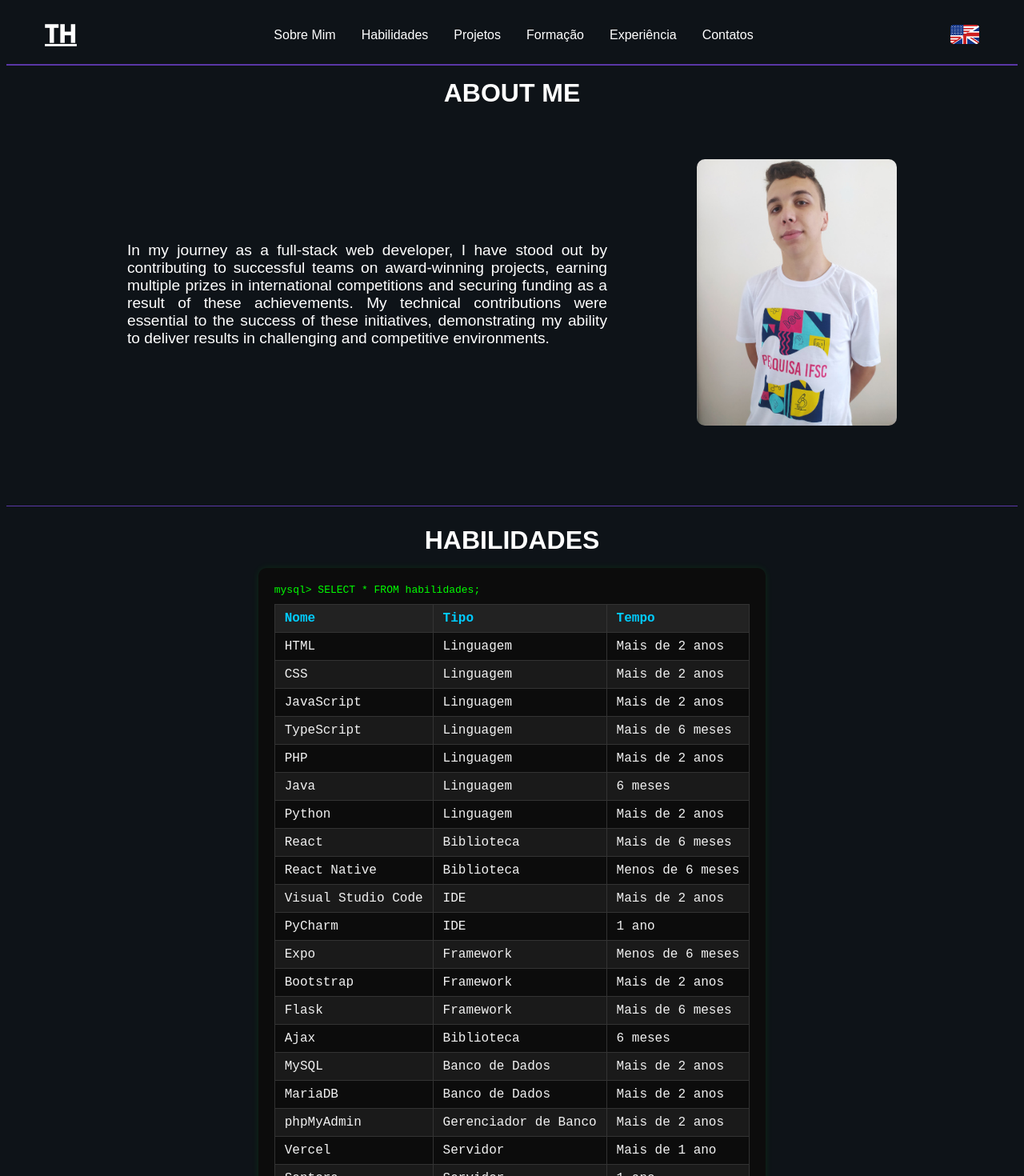
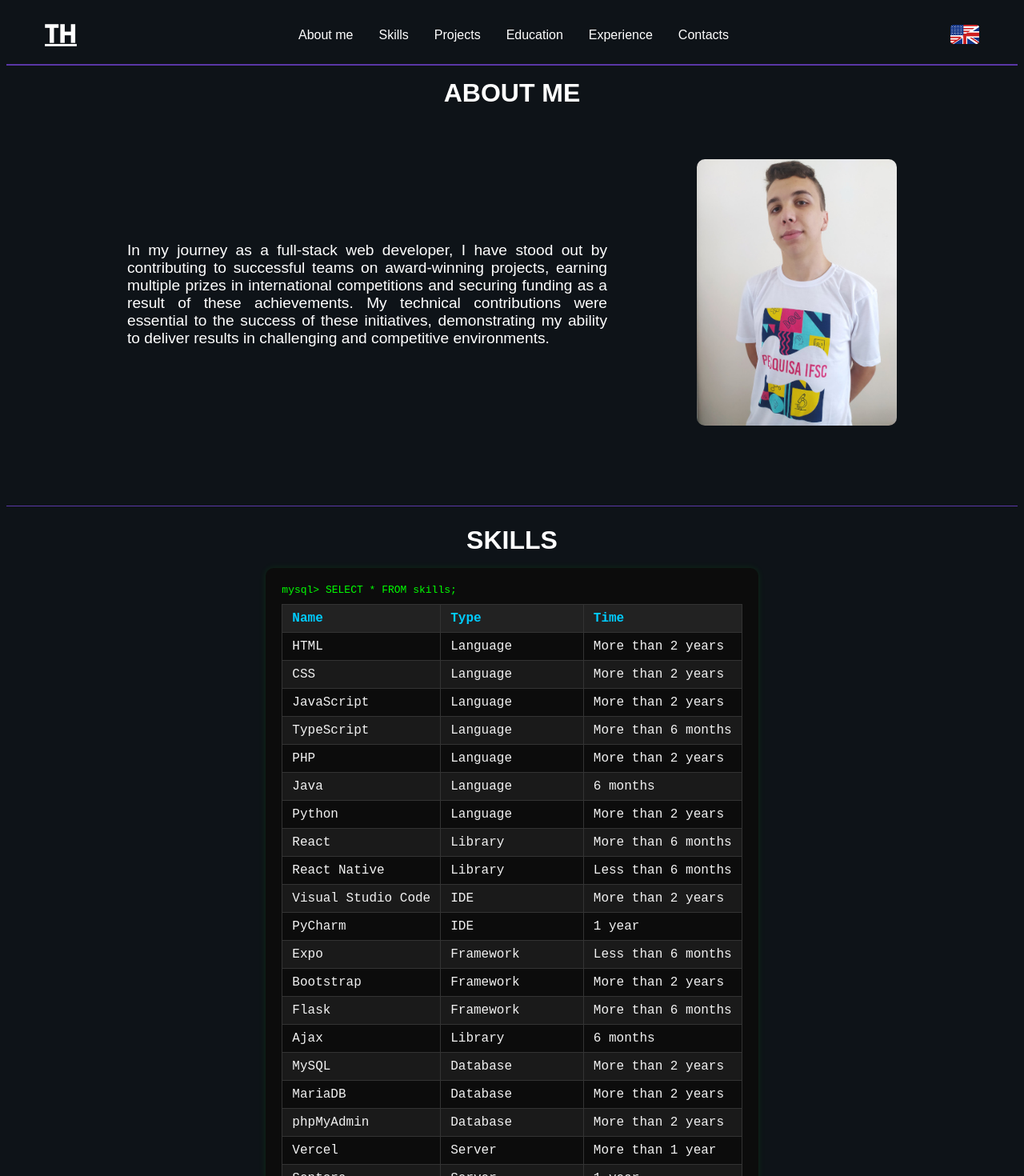
Before and after one commit to Thiago0808/portfolio, a React (Vite) app: page / in a window 1280 px wide. Shown: the top 1470 px of the page at 80% size. Built offline with nearby package versions, Linux system fonts and the light colour scheme; a web font is replaced by a local one.

Commit message:
refactor: Melhora sistema de português/inglês do portfolio

```diff
--- a/src/components/Header/index.tsx
+++ b/src/components/Header/index.tsx
@@ -4,6 +4,7 @@ import iconImg from "../../assets/img/icon.png";
 import brFlag from "../../assets/img/flags/br-pt.png";
 import usUkFlag from "../../assets/img/flags/us-uk.jpg";
 import type { Language } from "../../App";
+import { contents } from "../../content/content";
 
 interface HeaderProps {
   language: Language;
@@ -15,23 +16,29 @@ const Header: React.FC<HeaderProps> = ({ language, setLanguage }) => {
     setLanguage((prev) => (prev === "br" ? "en" : "br"));
   };
 
+  const content = contents[language].header;
+
   return (
     <header className="header">
-      <img src={iconImg} alt="Ícone do Portfólio" className="header-icon" />
+      <img
+        src={iconImg}
+        alt={content.altPortfolioIcon}
+        className="header-icon"
+      />
 
       <nav className="header-nav">
-        <a href="#sobre-mim">Sobre Mim</a>
-        <a href="#habilidades">Habilidades</a>
-        <a href="#projetos">Projetos</a>
-        <a href="#formacao">Formação</a>
-        <a href="#experiencia">Experiência</a>
-        <a href="#contatos">Contatos</a>
+        <a href="#sobre-mim">{content.about}</a>
+        <a href="#habilidades">{content.skills}</a>
+        <a href="#projetos">{content.projects}</a>
+        <a href="#formacao">{content.education}</a>
+        <a href="#experiencia">{content.experience}</a>
+        <a href="#contatos">{content.contacts}</a>
       </nav>
 
       <button className="language-toggle" onClick={toggleLanguage}>
         <img
           src={language === "br" ? brFlag : usUkFlag}
-          alt="Trocar idioma"
+          alt={content.changeLanguage}
         />
       </button>
     </header>
--- a/src/components/SkillsTable/index.tsx
+++ b/src/components/SkillsTable/index.tsx
@@ -14,13 +14,13 @@ interface MySQLTableProps {
 const MySQLTable: React.FC<MySQLTableProps> = ({ data }) => {
   return (
     <div className="sql-output">
-      <pre className="sql-prompt">mysql&gt; SELECT * FROM habilidades;</pre>
+      <pre className="sql-prompt">mysql&gt; SELECT * FROM skills;</pre>
       <table className="sql-table">
         <thead>
           <tr>
-            <th>Nome</th>
-            <th>Tipo</th>
-            <th>Tempo</th>
+            <th>Name</th>
+            <th>Type</th>
+            <th>Time</th>
           </tr>
         </thead>
         <tbody>
--- /dev/null
+++ b/src/content/br.json
@@ -0,0 +1,41 @@
+{
+  "header": {
+    "altPortfolioIcon": "Ícone do portfólio",
+    "about": "Sobre mim",
+    "skills": "Habilidades",
+    "projects": "Projetos",
+    "education": "Formação",
+    "experience": "Experiência",
+    "contacts": "Contatos",
+    "changeLanguage": "Trocar idioma"
+  },
+  "about": {
+    "title": "SOBRE MIM",
+    "description": "Na minha trajetória como desenvolvedor web full-stack, destaco-me por integrar equipes em projetos vitoriosos, conquistando múltiplos prêmios em competições de caráter internacional e obtendo financiamento em razão dessas conquistas. Minha contribuição técnica foi essencial para o êxito dessas iniciativas, evidenciando minha capacidade de entrega em ambientes desafiadores e competitivos.",
+    "profilePhoto": "Foto de Perfil"
+  },
+  "skills": {
+    "title": "HABILIDADES",
+    "types": {
+      "language": "Linguagem",
+      "framework": "Framework",
+      "library": "Biblioteca",
+      "database": "Banco de Dados",
+      "server": "Servidor",
+      "ide": "IDE",
+      "os": "Sistema Operacional",
+      "devops": "DevOps"
+    },
+    "time": {
+      "lt_6_months": "Menos de 6 meses",
+      "6_months": "6 meses",
+      "gt_6_months": "Mais de 6 meses",
+      "1_year": "1 ano",
+      "gt_1_year": "Mais de 1 ano",
+      "gt_2_years": "Mais de 2 anos"
+    }
+  },
+  "footer": {
+    "developed": "Desenvolvido por Thiago Martins"
+  }
+}
--- /dev/null
+++ b/src/content/content.ts
@@ -0,0 +1,8 @@
+import ContentBr from "./br.json";
+import ContentEn from "./en.json";
+import type { Language } from "../App";
+
+export const contents: Record<Language, typeof ContentEn> = {
+  br: ContentBr,
+  en: ContentEn,
+};
--- /dev/null
+++ b/src/content/en.json
@@ -0,0 +1,41 @@
+{
+  "header": {
+    "altPortfolioIcon": "Portfolio icon",
+    "about": "About me",
+    "skills": "Skills",
+    "projects": "Projects",
+    "education": "Education",
+    "experience": "Experience",
+    "contacts": "Contacts",
+    "changeLanguage": "Change language"
+  },
+  "about": {
+    "title": "ABOUT ME",
+    "description": "In my journey as a full-stack web developer, I have stood out by contributing to successful teams on award-winning projects, earning multiple prizes in international competitions and securing funding as a result of these achievements. My technical contributions were essential to the success of these initiatives, demonstrating my ability to deliver results in challenging and competitive environments.",
+    "profilePhoto": "Profile Photo"
+  },
+  "skills": {
+    "title": "SKILLS",
+    "types": {
+      "language": "Language",
+      "framework": "Framework",
+      "library": "Library",
+      "database": "Database",
+      "server": "Server",
+      "ide": "IDE",
+      "os": "Operating System",
+      "devops": "DevOps"
+    },
+    "time": {
+      "lt_6_months": "Less than 6 months",
+      "6_months": "6 months",
+      "gt_6_months": "More than 6 months",
+      "1_year": "1 year",
+      "gt_1_year": "More than 1 year",
+      "gt_2_years": "More than 2 years"
+    }
+  },
+  "footer": {
+    "developed": "Developed by Thiago Martins"
+  }
+}
--- /dev/null
+++ b/src/content/skillsContent.ts
@@ -0,0 +1,56 @@
+// src/data/techData.ts
+export type TechTimeKey =
+  | "lt_6_months"
+  | "gt_6_months"
+  | "gt_1_year"
+  | "gt_2_years"
+  | "6_months"
+  | "1_year";
+
+export type TechTypeKey =
+  | "language"
+  | "framework"
+  | "library"
+  | "database"
+  | "server"
+  | "ide"
+  | "os"
+  | "devops";
+
+export interface TechItem {
+  name: string;
+  type: TechTypeKey;
+  time: TechTimeKey;
+}
+
+export const skillsContent: TechItem[] = [
+  { name: "HTML", type: "language", time: "gt_2_years" },
+  { name: "CSS", type: "language", time: "gt_2_years" },
+  { name: "JavaScript", type: "language", time: "gt_2_years" },
+  { name: "TypeScript", type: "language", time: "gt_6_months" },
+  { name: "PHP", type: "language", time: "gt_2_years" },
+  { name: "Java", type: "language", time: "6_months" },
+  { name: "Python", type: "language", time: "gt_2_years" },
+  { name: "React", type: "library", time: "gt_6_months" },
+  { name: "React Native", type: "library", time: "lt_6_months" },
+
+  { name: "Visual Studio Code", type: "ide", time: "gt_2_years" },
+  { name: "PyCharm", type: "ide", time: "1_year" },
+
+  { name: "Expo", type: "framework", time: "lt_6_months" },
+  { name: "Bootstrap", type: "framework", time: "gt_2_years" },
+  { name: "Flask", type: "framework", time: "gt_6_months" },
+
+  { name: "Ajax", type: "library", time: "6_months" },
+
+  { name: "MySQL", type: "database", time: "gt_2_years" },
+  { name: "MariaDB", type: "database", time: "gt_2_years" },
+  { name: "phpMyAdmin", type: "database", time: "gt_2_years" },
+
+  { name: "Vercel", type: "server", time: "gt_1_year" },
+  { name: "Sentora", type: "server", time: "1_year" },
+  { name: "Hostinger", type: "server", time: "gt_1_year" },
+
+  { name: "Linux", type: "os", time: "gt_2_years" },
+  { name: "Docker", type: "devops", time: "gt_6_months" },
+];
--- a/src/sections/about/index.tsx
+++ b/src/sections/about/index.tsx
@@ -3,26 +3,24 @@ import "react-responsive-carousel/lib/styles/carousel.min.css";
 import SectionTitle from '../../components/SectionTitle';
 import aboutImg from '../../assets/img/about.jpg';
 import type { SectionsProps } from '../../App';
+import { contents } from '../../content/content';
 
 function About({ language }: SectionsProps) {
+  const content = contents[language].about;
+
   return (
     <div className="about" id="sobre-mim">
-      <SectionTitle title={language == 'en' ? "ABOUT ME" : "SOBRE MIM"} positioning='MID-LEFT' />
+      <SectionTitle title={content.title} positioning='MID-LEFT' />
 
       <div className="about-content">
         <div className="about-text">
           <p>
-            {
-            language == 'en' ?
-              "In my journey as a full-stack web developer, I have stood out by contributing to successful teams on award-winning projects, earning multiple prizes in international competitions and securing funding as a result of these achievements. My technical contributions were essential to the success of these initiatives, demonstrating my ability to deliver results in challenging and competitive environments."
-              :
-              "Na minha trajetória como desenvolvedor web full-stack, destaco-me por integrar equipes em projetos vitoriosos, conquistando múltiplos prêmios em competições de caráter internacional e obtendo financiamento em razão dessas conquistas. Minha contribuição técnica foi essencial para o êxito dessas iniciativas, evidenciando minha capacidade de entrega em ambientes desafiadores e competitivos."
-            }
+            {content.description}
           </p>
         </div>
 
         <div className="about-image">
-          <img src={aboutImg} alt={language == 'en' ? "Profile Foto" : "Foto de perfil"} />
+          <img src={aboutImg} alt={content.profilePhoto} />
         </div>
       </div>
     </div>
--- a/src/sections/footer/index.tsx
+++ b/src/sections/footer/index.tsx
@@ -2,8 +2,11 @@ import { FaGithub, FaLinkedin } from 'react-icons/fa';
 import { MdEmail } from 'react-icons/md';
 import './style.css';
 import type { SectionsProps } from '../../App';
+import { contents } from '../../content/content';
 
 function Footer({ language }: SectionsProps) {
+  const content = contents[language].footer;
+
   return (
     <footer className="footer" id="contatos">
       <div className="footer-icons">
@@ -39,7 +42,7 @@ function Footer({ language }: SectionsProps) {
       </div>
 
       <p className="footer-text">
-        {new Date().getFullYear()} - {language === 'en' ? 'Developed by' : 'Desenvolvido por'} Thiago Martins
+        {new Date().getFullYear()} - {content.developed}
       </p>
     </footer>
   );
--- a/src/sections/skills/index.tsx
+++ b/src/sections/skills/index.tsx
@@ -1,56 +1,25 @@
-import './style.css'
-import "react-responsive-carousel/lib/styles/carousel.min.css";
-import SectionTitle from '../../components/SectionTitle';
-import MySQLTable from '../../components/SkillsTable';
-import type { SectionsProps } from '../../App';
-
-const techData = [
-  // Linguagens & Tecnologias
-  { name: "HTML", type: "Linguagem", time: "Mais de 2 anos" },
-  { name: "CSS", type: "Linguagem", time: "Mais de 2 anos" },
-  { name: "JavaScript", type: "Linguagem", time: "Mais de 2 anos" },
-  { name: "TypeScript", type: "Linguagem", time: "Mais de 6 meses" },
-  { name: "PHP", type: "Linguagem", time: "Mais de 2 anos" },
-  { name: "Java", type: "Linguagem", time: "6 meses" },
-  { name: "Python", type: "Linguagem", time: "Mais de 2 anos" },
-  { name: "React", type: "Biblioteca", time: "Mais de 6 meses" },
-  { name: "React Native", type: "Biblioteca", time: "Menos de 6 meses" },
-
-  // IDEs
-  { name: "Visual Studio Code", type: "IDE", time: "Mais de 2 anos" },
-  { name: "PyCharm", type: "IDE", time: "1 ano" },
-
-  // Frameworks
-  { name: "Expo", type: "Framework", time: "Menos de 6 meses" },
-  { name: "Bootstrap", type: "Framework", time: "Mais de 2 anos" },
-  { name: "Flask", type: "Framework", time: "Mais de 6 meses" },
-
-  // Bibliotecas
-  { name: "Ajax", type: "Biblioteca", time: "6 meses" },
-
-  // Banco de Dados
-  { name: "MySQL", type: "Banco de Dados", time: "Mais de 2 anos" },
-  { name: "MariaDB", type: "Banco de Dados", time: "Mais de 2 anos" },
-  { name: "phpMyAdmin", type: "Gerenciador de Banco", time: "Mais de 2 anos" },
-
-  // Servidores
-  { name: "Vercel", type: "Servidor", time: "Mais de 1 ano" },
-  { name: "Sentora", type: "Servidor", time: "1 ano" },
-  { name: "Hostinger", type: "Servidor", time: "Mais de 1 ano" },
-
-  // Sistemas & DevOps
-  { name: "Linux", type: "Sistema Operacional", time: "Mais de 2 anos" },
-  { name: "Docker", type: "DevOps", time: "Mais de 6 meses" },
-];
+import "./style.css";
+import SectionTitle from "../../components/SectionTitle";
+import MySQLTable from "../../components/SkillsTable";
+import type { SectionsProps } from "../../App";
+import { skillsContent } from "../../content/skillsContent";
+import { contents } from "../../content/content";
 
 function Skills({ language }: SectionsProps) {
+  const content = contents[language].skills;
+
+  const translatedData = skillsContent.map((tech) => ({
+    name: tech.name,
+    type: content.types[tech.type],
+    time: content.time[tech.time],
+  }));
 
   return (
     <div className="skills" id="habilidades">
-      <SectionTitle title={"HABILIDADES"} positioning='center'/>
-      <MySQLTable data={techData} />
+      <SectionTitle title={content.title} positioning="center" />
+      <MySQLTable data={translatedData} />
     </div>
   );
 }
 
-export default Skills
+export default Skills;
```
